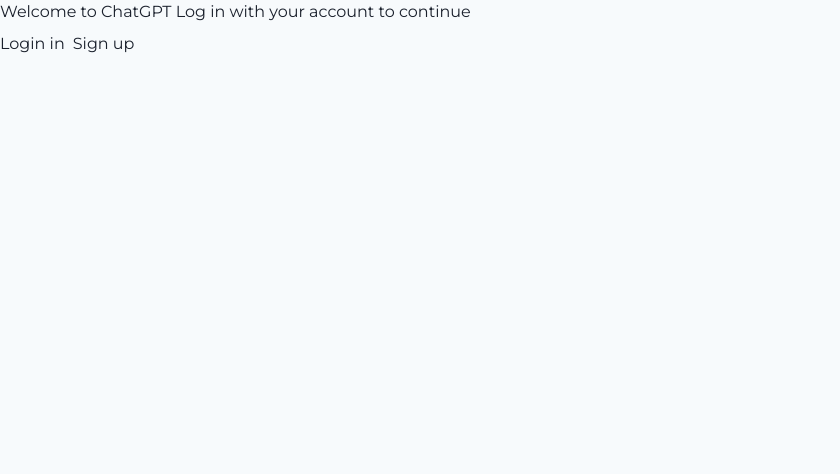
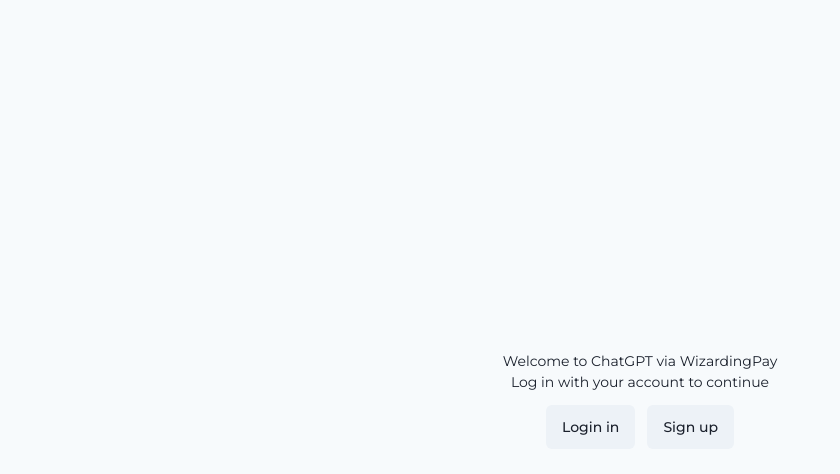
Before and after one commit to tunogya/chatgpt, a Next.js app: page /auth/login in a window 1280 px wide. Shown: the top 474 px of the page, without its empty margins (0-840 px from the left). Built offline with nearby package versions, Linux system fonts and the light colour scheme.

Commit message:
update login page

```diff
--- a/pages/auth/login/index.tsx
+++ b/pages/auth/login/index.tsx
@@ -1,16 +1,56 @@
-import {HStack, Stack, Text} from "@chakra-ui/react";
+import {
+  Button,
+  HStack, Input, InputGroup, Modal,
+  ModalBody, ModalCloseButton,
+  ModalContent,
+  ModalFooter,
+  ModalHeader,
+  ModalOverlay,
+  Stack,
+  Text, useDisclosure
+} from "@chakra-ui/react";
+import {useState} from "react";
 
 const Login = () => {
+  const { isOpen, onOpen, onClose } = useDisclosure()
+  const [isLogin, setIsLogin] = useState(true)
+
   return (
-    <Stack>
-      <Text>
-        Welcome to ChatGPT
+    <Stack h={'100vh'} w={'full'} justify={"center"} align={"center"} spacing={3}>
+      <Text textAlign={"center"} fontSize={'sm'}>
+        Welcome to ChatGPT via WizardingPay<br/>
         Log in with your account to continue
       </Text>
-      <HStack>
-        <Text>Login in</Text>
-        <Text>Sign up</Text>
+      <HStack spacing={3}>
+        <Button onClick={() => {
+          setIsLogin(true)
+          onOpen()
+        }}>Login in</Button>
+        <Button onClick={() => {
+          setIsLogin(false)
+          onOpen()
+        }}>Sign up</Button>
       </HStack>
+      <Modal isOpen={isOpen} onClose={onClose} isCentered>
+        <ModalOverlay />
+        <ModalContent>
+          <ModalHeader>{ isLogin ? 'Login in' : 'Sign up' }</ModalHeader>
+          <ModalCloseButton />
+          <ModalBody>
+            <Stack>
+              <InputGroup variant={'outline'}>
+                <Input placeholder={'Username'}/>
+              </InputGroup>
+              <InputGroup variant={'outline'}>
+                <Input placeholder={'Password'}/>
+              </InputGroup>
+            </Stack>
+          </ModalBody>
+          <ModalFooter>
+            <Button>Sure</Button>
+          </ModalFooter>
+        </ModalContent>
+      </Modal>
     </Stack>
   )
 }
--- a/pages/chat/index.tsx
+++ b/pages/chat/index.tsx
@@ -73,7 +73,7 @@ const Chat = () => {
         </Stack>
         <Stack position={'absolute'} bottom={0} left={0} w={'full'} align={"center"} px={2} pb={3}
                spacing={2}>
-          <InputGroup maxW={'container.sm'}>
+          <InputGroup maxW={'container.sm'} boxShadow={'0 0 10px rgba(0, 0, 0, 0.1)'}>
             <Input variant={'outline'} size={['sm', 'md', 'lg']}/>
             <InputRightElement h={'full'} pr={1}>
               <IconButton aria-label={'send'} icon={<IoPaperPlaneOutline color={fontColor} size={'20'}/>} variant={'ghost'}/>
--- a/theme/components/button.ts
+++ b/theme/components/button.ts
@@ -27,7 +27,6 @@ const Button = defineStyleConfig({
       }
     },
     solid: {
-      color: 'white',
     },
     ghost: {
       px: 3,
--- a/theme/components/input.ts
+++ b/theme/components/input.ts
@@ -28,8 +28,8 @@ const Input = defineStyleConfig({
         fontFamily: montserrat.style.fontFamily,
         borderRadius: '6px',
         borderWidth: '1px',
-        fontSize: 'md',
-        fontWeight: '600',
+        fontSize: 'sm',
+        fontWeight: '500',
         _focus: {
         },
         _hover: {
@@ -41,9 +41,8 @@ const Input = defineStyleConfig({
         fontFamily: montserrat.style.fontFamily,
         borderRadius: '6px',
         borderWidth: '1px',
-        boxShadow: '0 0 10px rgba(0, 0, 0, 0.1)',
-        fontSize: 'md',
-        fontWeight: '600',
+        fontSize: 'sm',
+        fontWeight: '500',
         _focus: {
         },
         _hover: {
```
